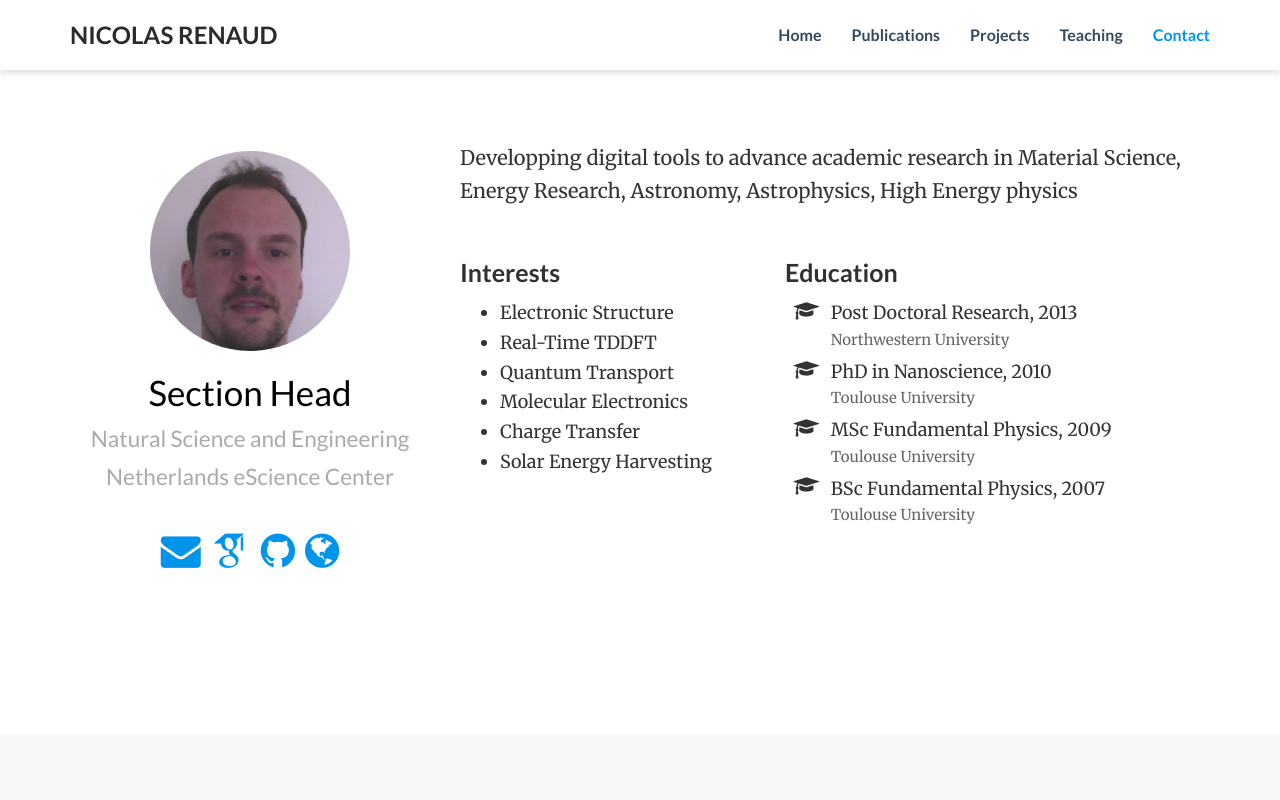
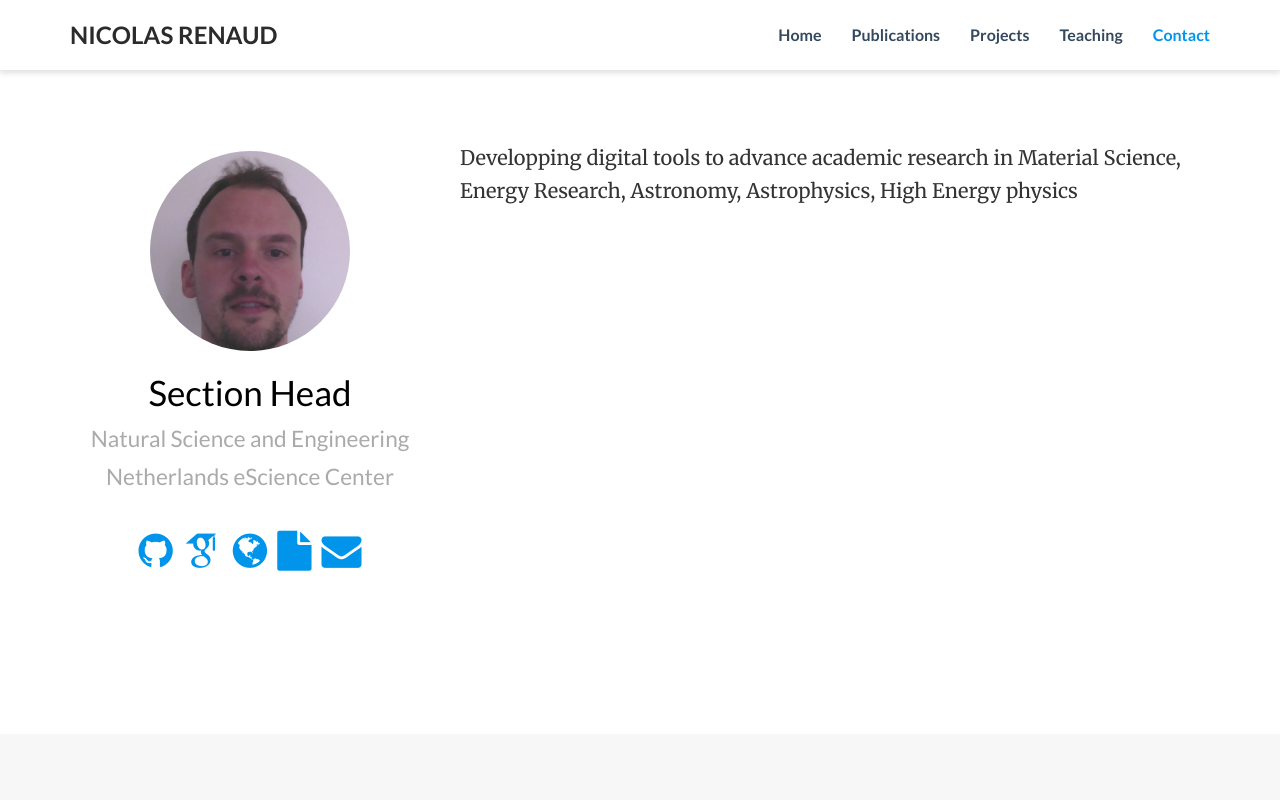
Before and after one commit to NicoRenaud/NicoRenaud_old_website, a plain HTML site: page index.html in a window 1280 px wide. Shown: the top 800 px of the page. Drawn offline with nearby package versions, Linux system fonts and the light colour scheme; files whose address does not match are found by name.

Commit message:
Update index.html

```diff
--- a/index.html
+++ b/index.html
@@ -166,11 +166,10 @@
 
 
         <li>
-          <a href="mailto:n.renaud@esciencecenter.nl" target="_blank">
-            <i class="fa fa-envelope big-icon"></i>
+          <a href="https://github.com/NicoRenaud" target="_blank">
+            <i class="fa fa-github big-icon"></i>
           </a>
         </li>
-
 
         <li>
           <a href="https://scholar.google.nl/scholar?hl=en&amp;q=nicolas&#43;Renaud&#43;&amp;btnG=&amp;as_sdt=1%2C5&amp;as_sdtp=" target="_blank">
@@ -179,16 +178,23 @@
         </li>
 
 
+
         <li>
-          <a href="https://github.com/NicoRenaud" target="_blank">
-            <i class="fa fa-github big-icon"></i>
+          <a href="https://www.esciencecenter.nl/" target="_blank">
+            <i class="fa fa-globe big-icon"></i>
+          </a>
+        </li>
+
+        <li>
+          <a href="/cv/cv.pdf" target="_blank">
+            <i class="fa fa-file big-icon"></i>
           </a>
         </li>
 
 
         <li>
-          <a href="https://www.esciencecenter.nl/" target="_blank">
-            <i class="fa fa-globe big-icon"></i>
+          <a href="mailto:n.renaud@esciencecenter.nl" target="_blank">
+            <i class="fa fa-envelope big-icon"></i>
           </a>
         </li>
 
@@ -210,7 +216,7 @@
 <p><a href="/publication_list/publication.pdf">Download List of Publication</a></p> -->
 
 
-    <div class="row">
+<!--     <div class="row">
 
 
       <div class="col-sm-5">
@@ -274,7 +280,7 @@
       </div>
 
 
-    </div>
+    </div> -->
   </div>
 </div>
 
```
